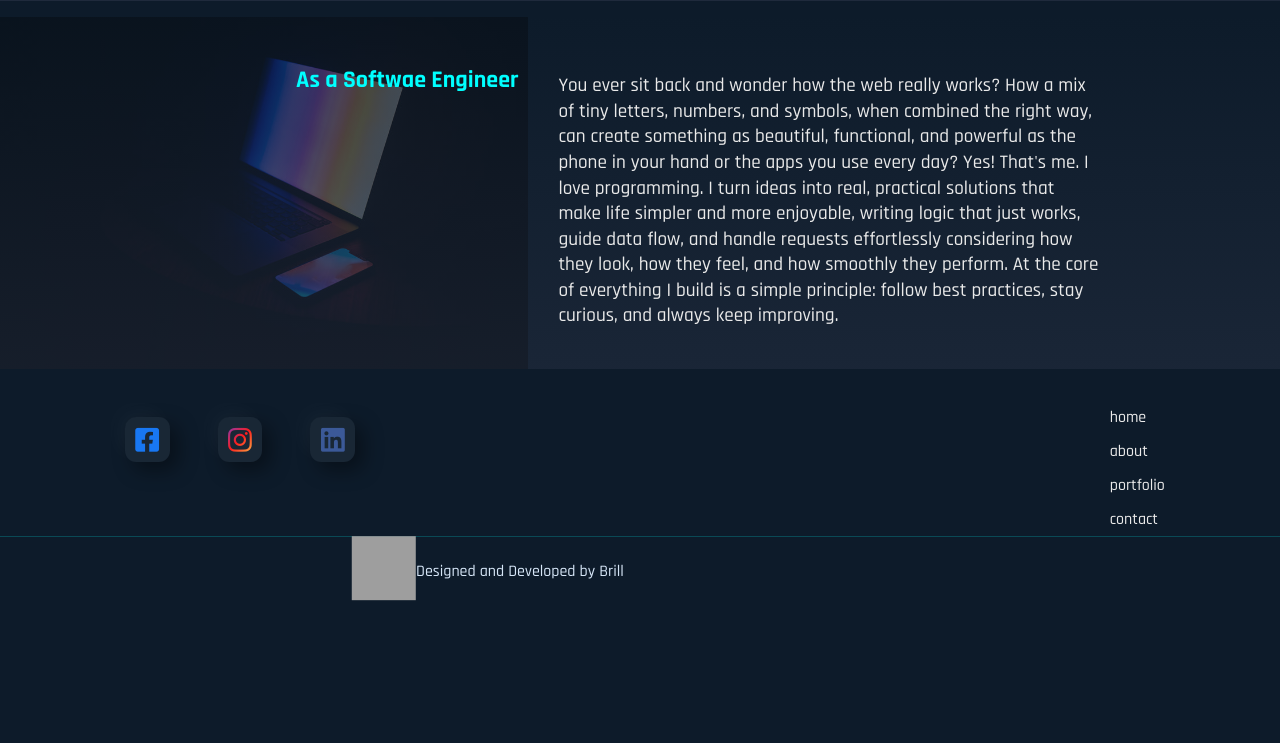
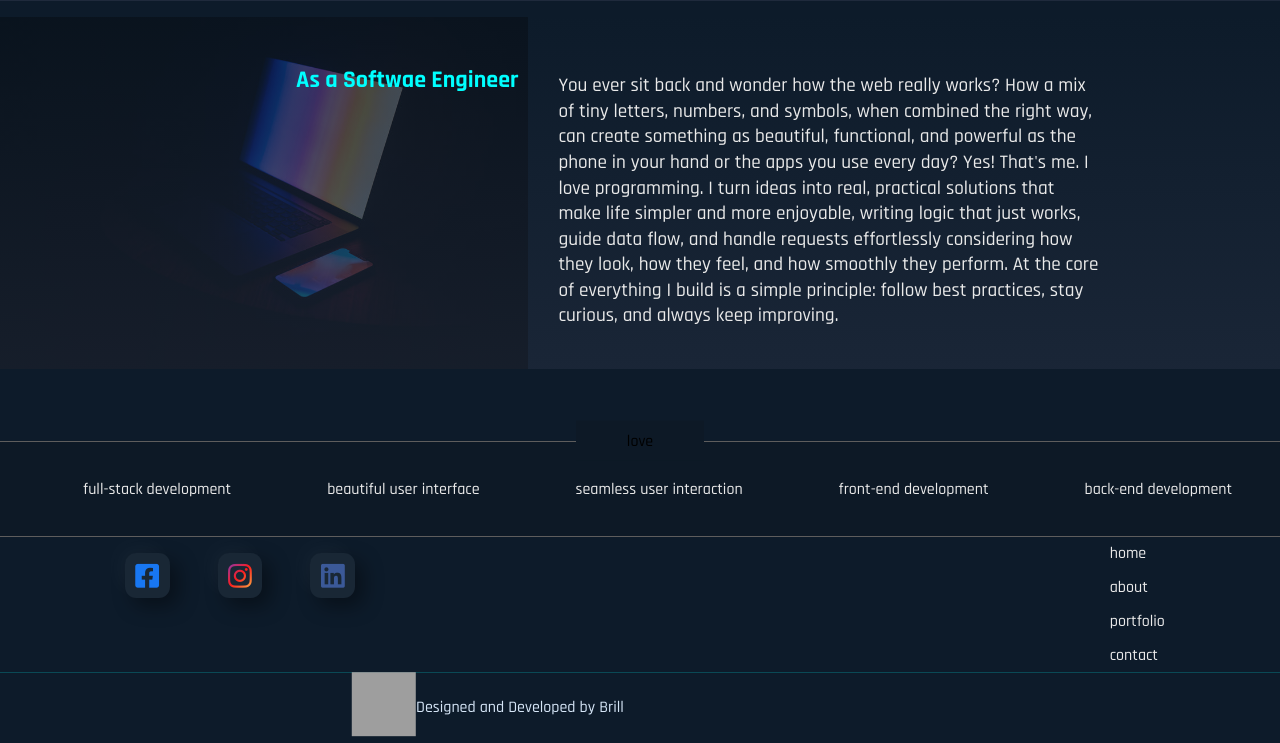
Before and after one commit to Emmibrill/static-page-portfolio, a plain HTML site: page about.html in a window 1280 px wide. Shown: the part 1395-2138 px from the top of the page. Before the commit the page ends 2002 px from the top, so only its background shows below. Drawn offline with nearby package versions, Linux system fonts and the light colour scheme; grey boxes are pictures that could not be loaded; a web font is replaced by a local one.

Commit message:
update about.html

```diff
--- a/about.html
+++ b/about.html
@@ -108,6 +108,31 @@
     </div>
 </section>
 
+<div>
+    <div id="love">love</div>
+    <div class="section_five">
+
+    <div class="running_con">
+        <span class="slideIn">front-end development</span>
+        <span class="slideIn">back-end development</span>
+        <span class="slideIn">full-stack development</span>
+        <span class="slideIn">beautiful user interface</span>
+        <span class="slideIn">seamless user interaction</span>
+    </div>
+
+
+    <div class="running_con">
+        <span class="slideIn">front-end development</span>
+        <span class="slideIn">back-end development</span>
+        <span class="slideIn">full-stack development</span>
+        <span class="slideIn">beautiful user interface</span>
+        <span class="slideIn">seamless user interaction</span>
+    </div>
+
+</div>
+</div>
+
+
 
     <!-- Footer -->
     <footer id="footer-container"></footer>
--- a/static/css/portfolio.css
+++ b/static/css/portfolio.css
@@ -86,7 +86,7 @@
     font-family: 'Comfortaa', cursive;
     font-family: Rajdhani;
 
-    /* ======= Neumorphism Shadows ======= */
+    /*  Neumorphism Shadows */
   --neu-shadow-light: -8px -8px 20px rgba(255, 255, 255, 0.03);
   --neu-shadow-dark: 8px 8px 20px rgba(0, 0, 0, 0.4);
 
@@ -1689,6 +1689,49 @@ p{
     border: 1px solid var(--form-input-bdr-color);
     padding: .2rem;
 }
+.section_five{
+    display: flex;
+    width: 100%;
+    white-space: nowrap;
+    text-wrap: nowrap;
+    height: 6rem;
+    background: var(--mobile-nav-bg);
+    background: rgb(13, 25, 38);
+    color: var(--mobile-nav-text-color);
+    overflow-x: hidden;
+    cursor: pointer;
+    border-top: 1px solid rgb(94, 93, 93);
+    border-bottom: 1px solid rgb(94, 93, 93);
+    z-index: -1;
+}
+#love{
+    display: grid;
+    place-items: center;
+    height: 2.5rem;
+    width: 8rem;
+    background: rgb(13, 25, 38);
+    z-index: 2rem;
+    margin: 0 auto;
+    transform: translateY(1.22rem);
+}
+.running_con{
+    display: flex;
+    align-items: center;
+    justify-content: center;
+    height: 100%;
+    animation:  scrolling 16s linear infinite;
+}
+.running_con .slideIn{
+    display: flex;
+    padding-inline: 3rem;
+}
+
+
+@keyframes scrolling {
+    0%{transform: translateX(0%);}
+
+    100%{transform: translateX(-100%);}
+}
 
 .work_gallery {
     display: flex;
@@ -2316,7 +2359,7 @@ p{
 
     .home_intro-btn{
         margin-top: 1.2rem;
-        padding: .75rem 5rem;
+        padding: .75rem 4rem;
     }
 
     /* style home page prompt box */
@@ -2630,7 +2673,7 @@ p{
 
     .home_intro-btn{
         margin-top: 1.2rem;
-        padding: .7rem 4rem;
+        padding: .7rem 3rem;
     }
 
     /* style home page prompt box */
--- a/static/js/portfolio.js
+++ b/static/js/portfolio.js
@@ -1453,3 +1453,37 @@ const createCaseStudyPage =() => {
 document.addEventListener('DOMContentLoaded', () => {
   createCaseStudyPage()
 })
+
+function slideInAnimation(){
+  const slideInContent = document.querySelectorAll('.slideIn')
+  console.log(slideInContent)
+
+
+  const slideObserver = new IntersectionObserver((entries, obs)  => {
+    entries.forEach(entry => {
+    let status = (!entry.isIntersecting) ? "out of the screen" : "width-in the screen";
+    console.log(status)
+
+    // obs.unobserve(entry.target)
+    })
+
+  })
+
+  for (let slide of slideInContent){
+    slide.addEventListener('animationstart', () => {
+       slideObserver.observe(slide)
+    })
+
+  }
+
+
+
+
+  // let screenWidth = window.innerWidth
+  // let slideOffsetX = slide.getBoundingClientRect().left
+  // let diff = screenWidth - slideOffsetX
+  // console.log(`screen width: ${screenWidth}`)
+  // console.log(`slide offset X is: ${slideOffsetX}`)
+  // console.log(`the diff is: ${diff}`)
+}
+slideInAnimation()
```
Also changed, not shown: index.html (+1 -1 lines).
